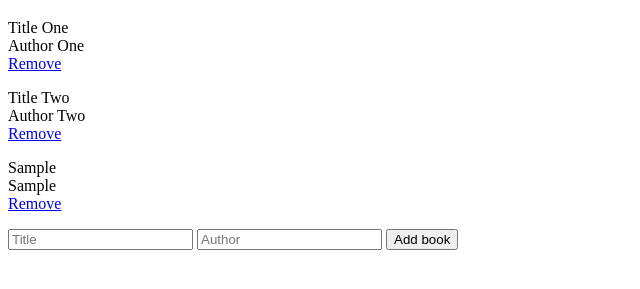
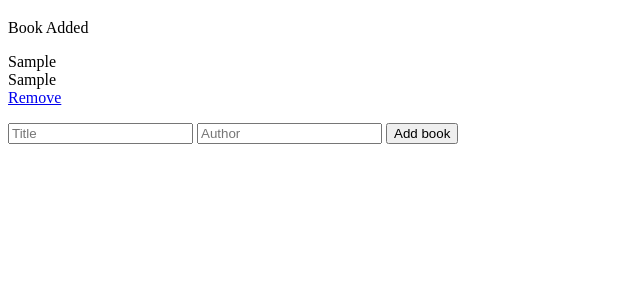
Before and after one commit to Cathella/BooksApp, a plain HTML site: page index.html in a window 1280 px wide. Both pictures are taken after typing "Sample", "Sample" into the empty fields and a click on the input "Add book". Shown: the part 61-350 px from the top of the page, without its empty margins (0-640 px from the left). Drawn offline with Linux system fonts and the light colour scheme.

Commit message:
storage class with get books, add books methods

```diff
--- a/app.js
+++ b/app.js
@@ -9,18 +9,7 @@ class Book {
 // UI class - handle storage
 class UI {
   static displayBooks() {
-    const StoredBooks = [
-      {
-        title: 'Title One',
-        author: 'Author One'
-      },
-      {
-        title: 'Title Two',
-        author: 'Author Two'
-      }
-    ];
-
-    const books = StoredBooks;
+    const books = Store.getBooks();
     books.forEach((book) => UI.addBookToList(book));
   }
 
@@ -36,19 +25,62 @@ class UI {
     list.appendChild(row);
   }
 
-  static clearFields() {
-    document.querySelector('#title').value = '';
-    document.querySelector('#author').value = '';
-  }
-
   static deleteBook(el) {
     if (el.classList.contains('delete')) {
       el.parentElement.parentElement.remove();
     }
   }
+
+  static showAlert(message, className) {
+    const div = document.createElement('div');
+    div.className = `alert alert-${className}`;
+    div.appendChild(document.createTextNode(message));
+    const container = document.querySelector('.container');
+    const booklist = document.querySelector('#book-list');
+    container.insertBefore(div, booklist);
+
+    // Disappear in 3 seconds
+    setTimeout(() => document.querySelector('.alert').remove(), 3000);
+  }
+
+  static clearFields() {
+    document.querySelector('#title').value = '';
+    document.querySelector('#author').value = '';
+  }
 }
 
 // Store class - handles storage
+class Store {
+  static getBooks () {
+    let books;
+
+    if (localStorage.getItem('books') === null) {
+      books = [];
+    } else {
+      books = JSON.parse(localStorage.getItem('books'));
+    }
+
+    return books;
+  }
+
+  static addBook (book) {
+    const books = Store.getBooks();
+    books.push(book);
+    localStorage.setItem('books', JSON.stringify(books));
+  }
+
+  static removeBook (id) {
+    const books = Store.getBooks();
+
+    books.forEach((book, index) => {
+      if (book.id === id) {
+        books.splice(index, 1);
+      }
+    });
+
+    localStorage.setItem('books', JSON.stringify(books));
+  }
+}
 
 // Event - display books
 document.addEventListener('DOMContentLoaded', UI.displayBooks);
@@ -62,17 +94,35 @@ document.querySelector('#book-form').addEventListener('submit', (e) => {
   const title = document.querySelector('#title').value;
   const author = document.querySelector('#author').value;
 
+  // validate fields
+  if (title === '' || author === '') {
+    UI.showAlert('Please fill in all fields', 'danger');
+  } else {
     // Instatiate Book
     const book = new Book(title, author);
 
     // add book to UI
     UI.addBookToList(book);
 
+    // add book to store
+    Store.addBook(book);
+
+    // Show success message
+    UI.showAlert('Book Added', 'success');
+
     // Clear fields
     UI.clearFields();
+  }
 });
 
 // Event - Remove a book
 document.querySelector('#book-list').addEventListener('click', (e) => {
+  // remove book from UI
   UI.deleteBook(e.target);
+
+  // remove book from store
+  // Store.removeBook(e.target.parentElement.previousElementSibling.textContent);
+
+  // Show success message
+  UI.showAlert('Book Removed', 'success');
 });
--- a/index.html
+++ b/index.html
@@ -9,7 +9,7 @@
 <body>
   <div class="container">
     <h1>My Book list</h1>
-    <div id="book-list"></div>
+    <section id="book-list"></section>
     <form id="book-form">
       <div>
         <input type="text" id="title" placeholder="Title" />
```
Lines whose indentation alone changed are shown as unchanged.
